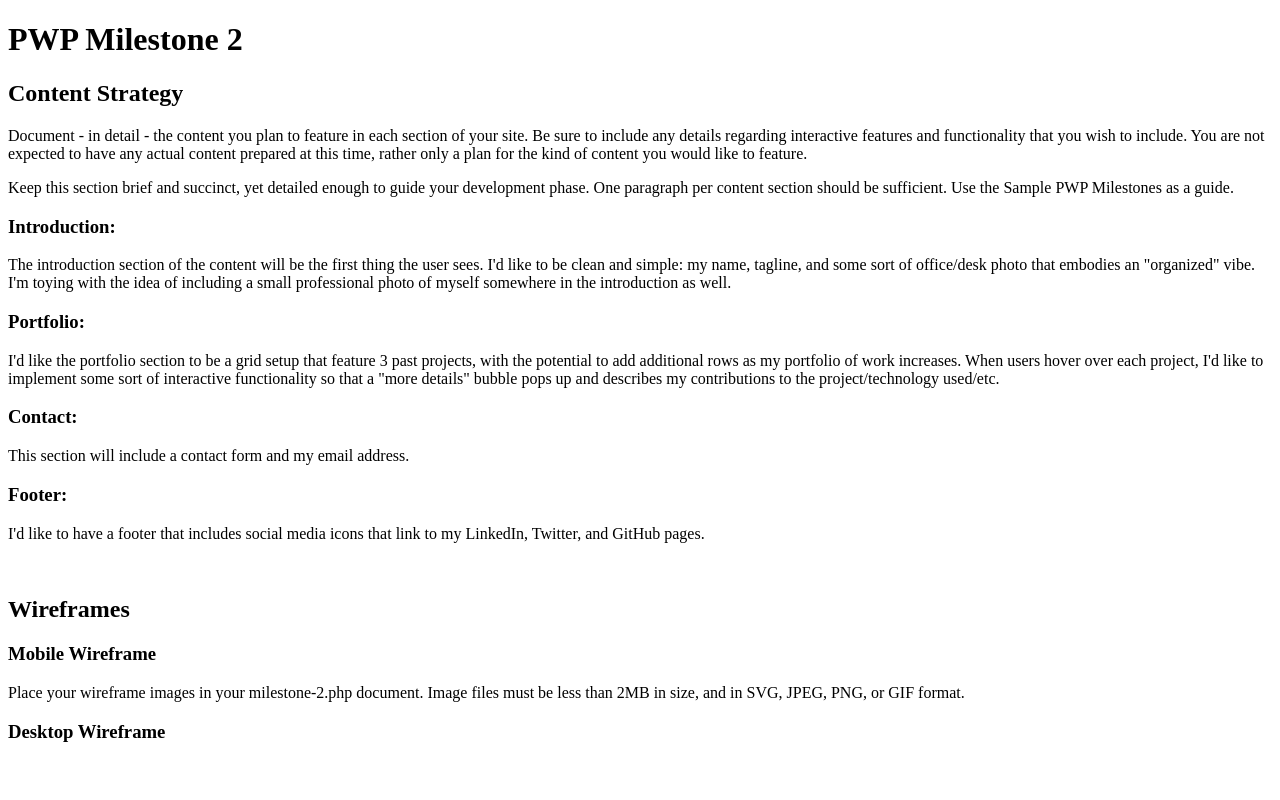
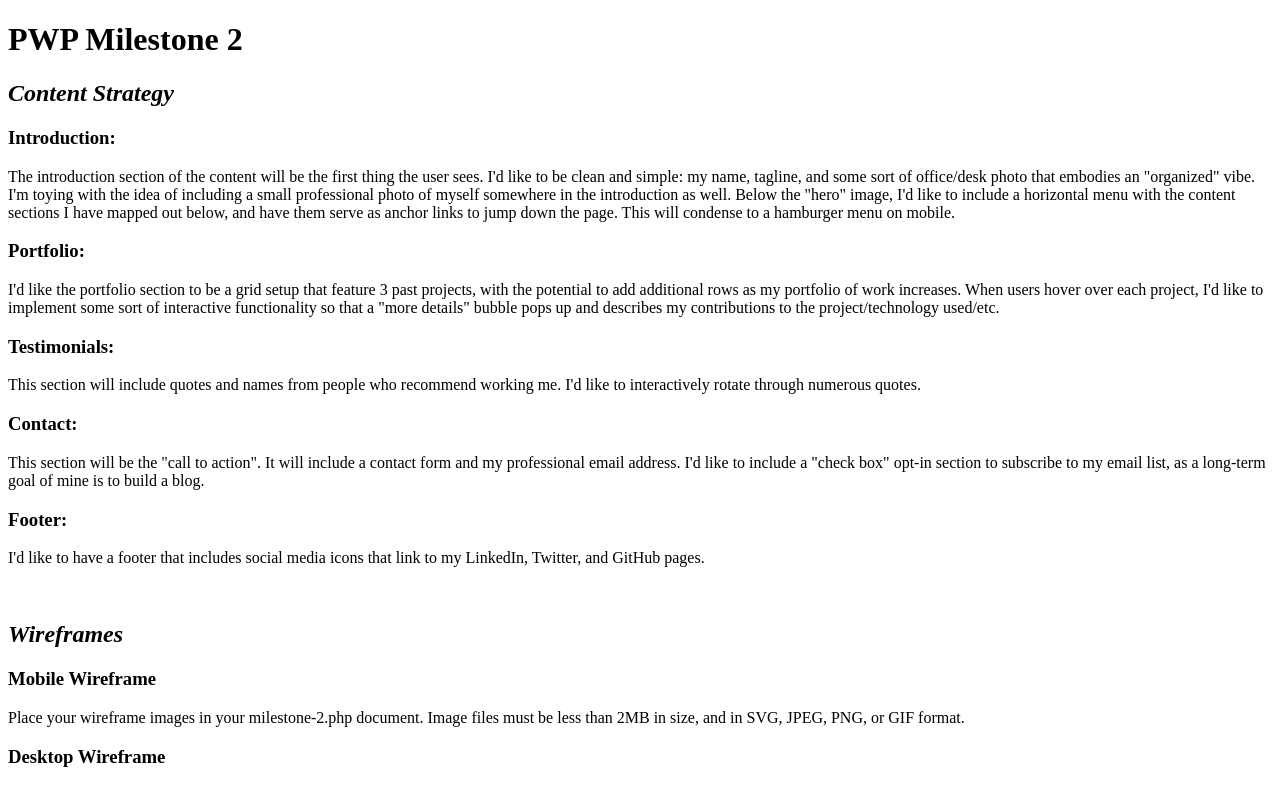
Before and after one commit to erincodes/portfolio-website, a PHP site: page /milestone-2.php in a window 1280 px wide. Run offline with PHP 8.4, Linux system fonts and the light colour scheme.

Commit message:
Made a few tweaks to the content sections, added "testimonials".

```diff
--- a/public_html/documentation/milestone-2.php
+++ b/public_html/documentation/milestone-2.php
@@ -6,19 +6,19 @@
 	</head>
 	<body>
 		<h1>PWP Milestone 2</h1>
-		<h2>Content Strategy</h2>
-			<p>Document - in detail - the content you plan to feature in each section of your site. Be sure to include any details regarding interactive features and functionality that you wish to include. You are not expected to have any actual content prepared at this time, rather only a plan for the kind of content you would like to feature.</p>
-			<p>Keep this section brief and succinct, yet detailed enough to guide your development phase. One paragraph per content section should be sufficient. Use the Sample PWP Milestones as a guide.</p>
+		<h2><em>Content Strategy</em></h2>
 			<h3>Introduction:</h3>
-				<p>The introduction section of the content will be the first thing the user sees. I'd like to be clean and simple: my name, tagline, and some sort of office/desk photo that embodies an "organized" vibe. I'm toying with the idea of including a small professional photo of myself somewhere in the introduction as well.</p>
+				<p>The introduction section of the content will be the first thing the user sees. I'd like to be clean and simple: my name, tagline, and some sort of office/desk photo that embodies an "organized" vibe. I'm toying with the idea of including a small professional photo of myself somewhere in the introduction as well. Below the "hero" image, I'd like to include a horizontal menu with the content sections I have mapped out below, and have them serve as anchor links to jump down the page. This will condense to a hamburger menu on mobile.</p>
 			<h3>Portfolio:</h3>
 				<p>I'd like the portfolio section to be a grid setup that feature 3 past projects, with the potential to add additional rows as my portfolio of work increases. When users hover over each project, I'd like to implement some sort of interactive functionality so that a "more details" bubble pops up and describes my contributions to the project/technology used/etc.</p>
+			<h3>Testimonials:</h3>
+				<p>This section will include quotes and names from people who recommend working me. I'd like to interactively rotate through numerous quotes.</p>
 			<h3>Contact:</h3>
-				<p>This section will include a contact form and my email address.</p>
+				<p>This section will be the "call to action". It will include a contact form and my professional email address. I'd like to include a "check box" opt-in section to subscribe to my email list, as a long-term goal of mine is to build a blog.</p>
 			<h3>Footer:</h3>
 				<p>I'd like to have a footer that includes social media icons that link to my LinkedIn, Twitter, and GitHub pages.</p>
 				<br>
-		<h2>Wireframes</h2>
+		<h2><em>Wireframes</em></h2>
 		<h3>Mobile Wireframe</h3>
 			<p>Place your wireframe images in your milestone-2.php document. Image files must be less than 2MB in size, and in SVG, JPEG, PNG, or GIF format.</p>
 		<h3>Desktop Wireframe</h3>
```
